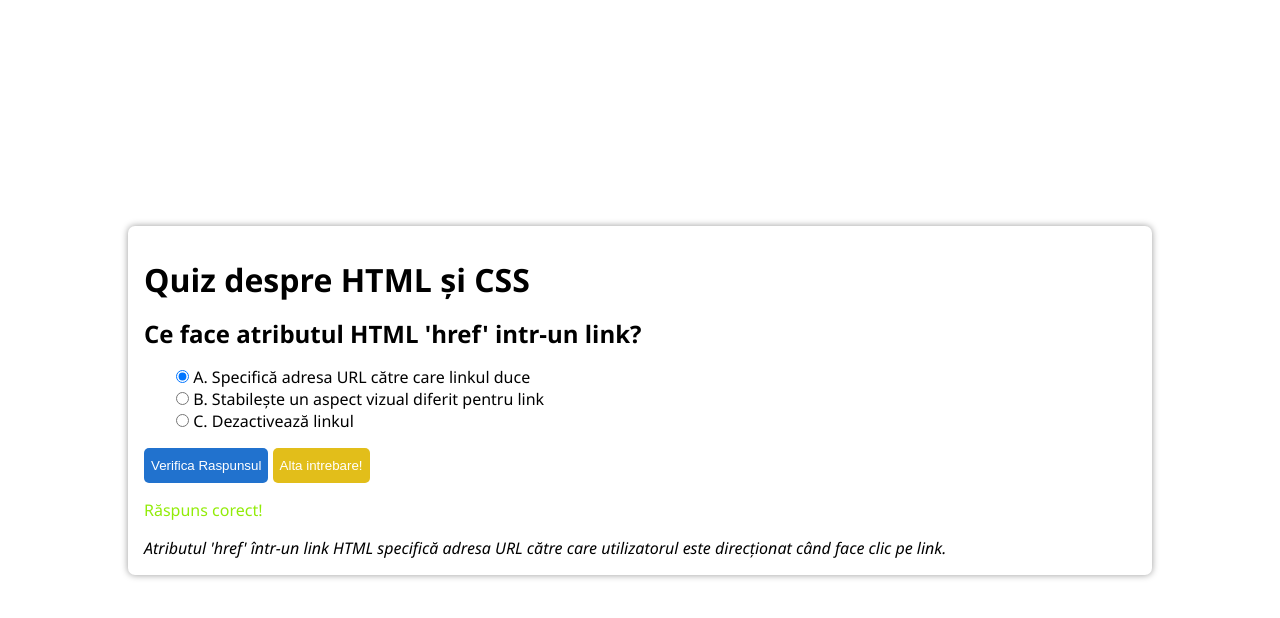
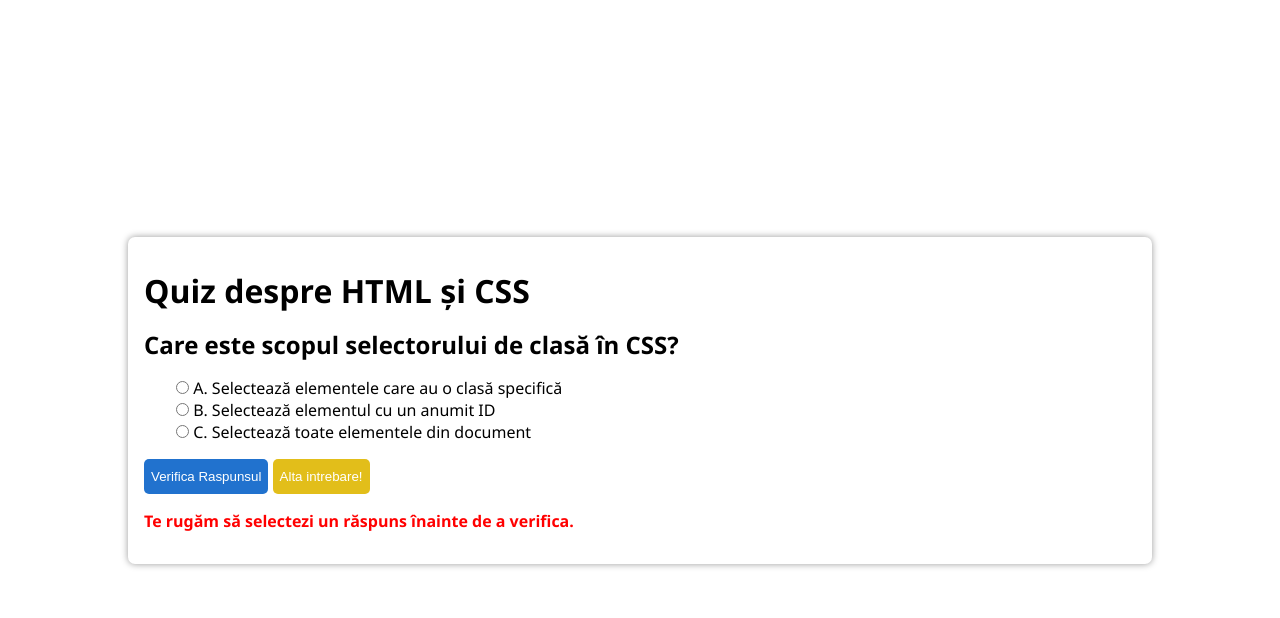
Before and after one commit to LuciaAndreea/QuizApp, a plain HTML site: page index.html in a window 1280 px wide. Both pictures are taken after a click on the button "Verifica Raspunsul". Drawn offline with Linux system fonts and the light colour scheme.

Commit message:
add styles for wrong answers

```diff
--- a/index.html
+++ b/index.html
@@ -38,6 +38,6 @@
         </div>
     </div>
     <!-- Dupa ce ai terminat de stilizat aplicatia de-comenteaza linia de mai jos -->
-    <!-- <script src="quiz.js"></script> -->
+    <script src="quiz.js"></script>
 </body>
 </html>
--- a/style.css
+++ b/style.css
@@ -61,3 +61,8 @@ button{
 .explanation{
     font-style: italic;
 }
+
+.wrong{
+    color: red;
+    font-weight: bold;
+}
```
